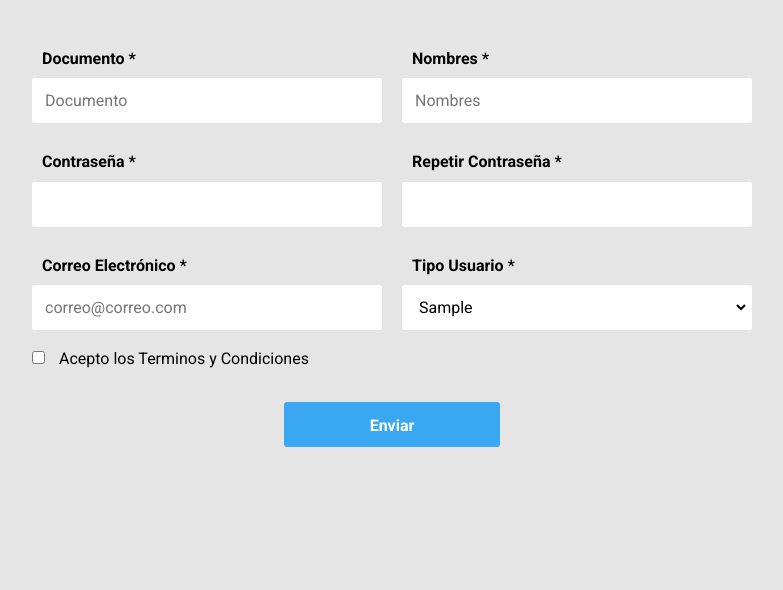
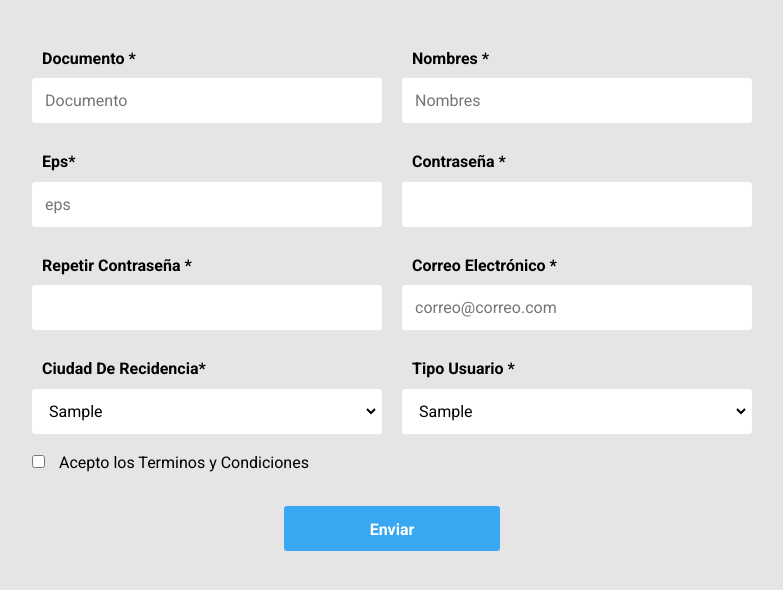
Before and after one commit to esquivel7809/java_exercise, a PHP site: page /crear_usu.php in a window 1280 px wide. Shown: the top 590 px of the page, without its empty margins (248-1031 px from the left). Run offline with PHP 8.4, Linux system fonts and the light colour scheme; tables that the repository leaves empty or names only in its code hold one stand-in row (values such as "Sample post"); some libraries are stand-ins or nearby versions.

Commit message:
formulario yuri

```diff
--- a/crear_usu.php
+++ b/crear_usu.php
@@ -20,7 +20,6 @@
 <body>
    <main>
         <form  method="POST" autocomplete="off" class="formulario" id="formulario">
-
                 <!-- div para capturar el documento -->
 
                 <div class="formulario__grupo-input" id="grupo__usuario">
@@ -44,7 +43,16 @@
                         <p class="formulario__input-error">
                             El usuario tiene que ser de 12 a 40 dígitos y solo puede contener letras</p>
                 </div>
-
+                <!-- div para capturar la eps -->
+                <div class="formulario__grupo-input" id="grupo__eps">
+                    <label for="eps" class="formulario__label">Eps*</label>
+                        <div class="formulario__grupo-input">
+                            <input type="text" class="formulario__input" onkeyup="mayus(this);" name="eps" id="eps" placeholder="eps">
+                            <i class="formulario__validacion-estado fas fa-times-circle"></i>
+                        </div>
+                        <p class="formulario__input-error">
+                            La EPS tiene que ser de 8 a 40 dígitos y solo puede contener letras</p>
+                </div>
                 <!-- Grupo: Contraseña -->
                 <div class="formulario__grupo-input"  id="grupo__password">
                     <label for="password" class="formulario__label">Contraseña *</label>
@@ -72,6 +80,23 @@
                         <i class="formulario__validacion-estado fas fa-times-circle"></i>
                     </div>
                     <p class="formulario__input-error">El correo solo puede contener letras, numeros, puntos, guiones y guion bajo.</p>
+                </div>
+                <div class="formulario__grupo-input" id="grupo__telefono">
+                    <label for="id_tip_use" class="formulario__label">Ciudad De Recidencia*</label>
+                    <div class="formulario__grupo-select">
+                        <select  name="cuidad" id="cuidad" class="formulario__select  " required>
+                            <!-- <option value="" selected="">** Seleccione cuidad **</option> -->
+                                <?php
+                                   /*Consulta para mostrar las opciones en el select */
+                                    $statement = $con->prepare('SELECT * from cuidad');
+                                    $statement->execute();
+                                    while ($row = $statement->fetch(PDO::FETCH_ASSOC)) {
+                                      echo "<option value=" . $row['id_cuidad'] . ">" . $row['cuidad'] . "</option>";
+                                    }
+                                ?>
+                        </select>
+                    </div>
+
                 </div>
 
                 <div class="formulario__grupo-input" id="grupo__telefono">
@@ -112,13 +137,11 @@
                 <p class="formulario__mensaje" id="formulario__mensaje-exito">Formulario enviado exitosamente!</p>
             </div>
 
-
         </form>
    </main>
    <script src="js/jquery.js"></script>
    <script src="js/formulario.js"></script>
     <script src="https://kit.fontawesome.com/2c36e9b7b1.js" crossorigin="anonymous"></script>
-
     <!--  Javascript funcion para convertor en mayusculas y minusculas -->
     <!-- <script src="../js/main.js"></script> -->
     <script>
@@ -130,7 +153,5 @@
         e.value = e.value.toLowerCase();
         }
     </script>
-
 </body>
-
 </html>
--- a/js/formulario.js
+++ b/js/formulario.js
@@ -4,6 +4,7 @@ const inputs = document.querySelectorAll('#formulario input');
 const expresiones = {
 	usuario: /^\d{7,11}$/,
 	nombre: /^[a-zA-ZÀ-ÿ\s]{15,40}$/,
+	eps: /^[a-zA-ZÀ-ÿ\s]{8,40}$/,
 	password: /^.{8,12}$/,
 	correo: /^[a-zA-Z0-9_.+-]+@[a-zA-Z0-9-]+\.[a-zA-Z0-9-.]+$/
 	// telefono: /^\d{7,14}$/
@@ -12,6 +13,7 @@ const expresiones = {
 
 const campos = {
 	usuario: false,
+	eps: false,
 	nombre: false,
 	password: false,
 	correo: false
@@ -26,6 +28,9 @@ const validarFormulario = (e) => {
 		break;
 		case "nombre":
 			validarCampo(expresiones.nombre, e.target, 'nombre');
+		break;
+		case "eps":
+			validarCampo(expresiones.eps, e.target, 'eps');
 		break;
 		case "password":
 			validarCampo(expresiones.password, e.target, 'password');
@@ -91,16 +96,18 @@ inputs.forEach((input) => {
 formulario.addEventListener('submit', (e) => {
 	e.preventDefault();
 		var doc = document.getElementById('usuario').value;
+		var eps = document.getElementById('eps').value;
 		var nom = document.getElementById('nombre').value;
 		var pas = document.getElementById('password').value;
 		var email = document.getElementById('correo').value;
 		var tip_usu = document.getElementById('id_tip_use').value;
+		var cuidad = document.getElementById('cuidad').value;
 
 	const terminos = document.getElementById('terminos');
-	if(campos.usuario && campos.nombre && campos.password && campos.correo  && terminos.checked ){
+	if(campos.usuario && campos.nombre && campos.eps && campos.password && campos.correo  && terminos.checked ){
 		formulario.reset();
-		console.log(doc);console.log(nom);console.log(pas);console.log(email);console.log(tip_usu);
-		$.post ("registro.php?cod=datos",{doc: doc, nom: nom, pas: pas, email: email, tip_usu: tip_usu}, function(document){$("#mensaje").html(document);
+		console.log(doc);console.log(nom);console.log(eps);console.log(pas);console.log(email);console.log(tip_usu); console.log(cuidad);
+		$.post ("registro.php?cod=datos",{doc: doc, eps: eps, nom: nom, pas: pas, email: email, tip_usu: tip_usu, cuidad: cuidad,}, function(document){$("#mensaje").html(document);
 
 		}),
 
```
Also changed, not shown: registro.php (added, +30 -0 lines).
